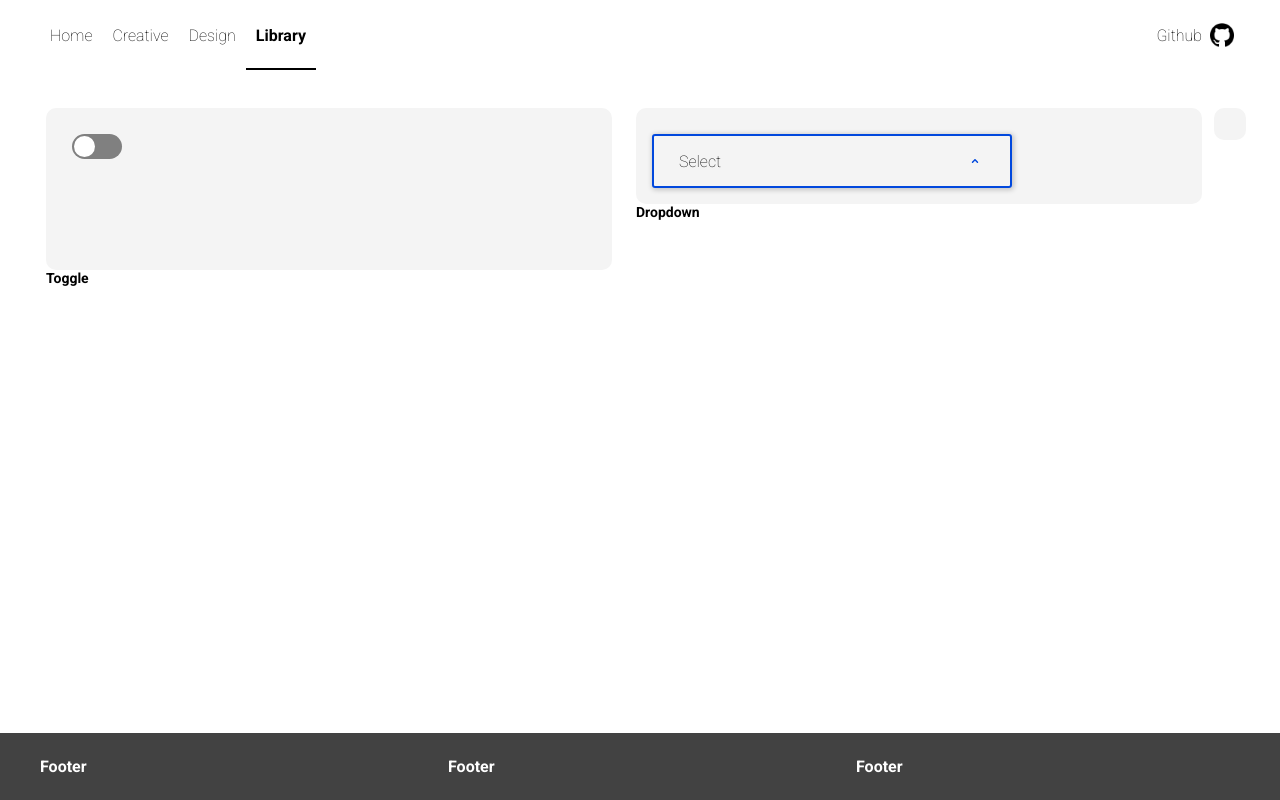
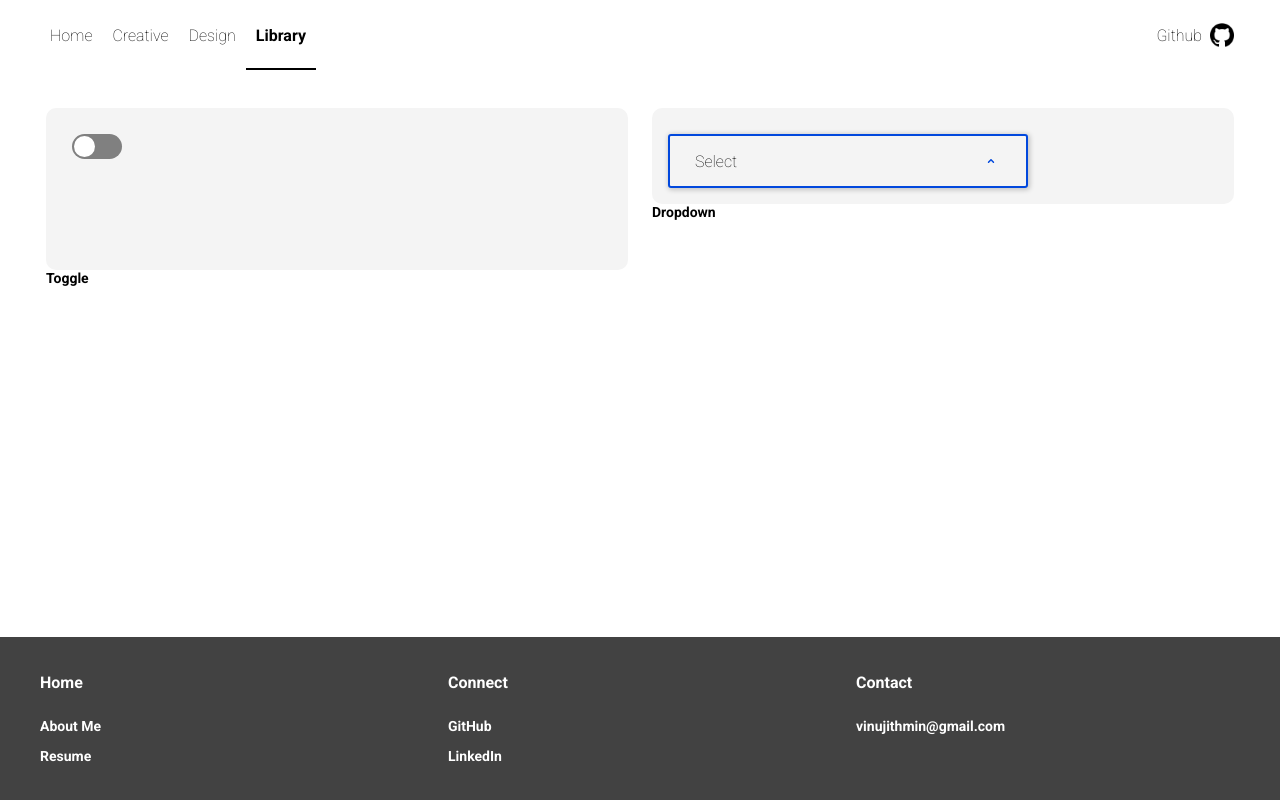
Before and after one commit to the-captain-america/Portfolio-v2, a React (Create React App) app: page /library in a window 1280 px wide. Built offline with nearby package versions, Linux system fonts and the light colour scheme.

Commit message:
add FooterInfo Component

```diff
--- a/src/common/Footer/Footer.js
+++ b/src/common/Footer/Footer.js
@@ -1,11 +1,12 @@
 import React from 'react'
 import styled, { css } from 'styled-components'
 import { Grid, Row, Col } from '@common/Grid'
+import { FooterInfo } from './FooterInfo'
 
 const FooterContainer = styled.div`
   flex-shrink: 0;
   background: #424242;
-  padding: 24px;
+  padding: 36px;
   span {
     color: white;
     font-weight: 600;
@@ -18,13 +19,16 @@ const Footer = () => {
       <Grid marginX={0}>
         <Row>
           <Col>
-            <span>Footer</span>
+            <span>Home</span>
+            <FooterInfo text1="About Me" text2="Resume" />
           </Col>
           <Col>
-            <span>Footer</span>
+            <span>Connect</span>
+            <FooterInfo text1="GitHub" text2="LinkedIn" />
           </Col>
           <Col>
-            <span>Footer</span>
+            <span>Contact</span>
+            <FooterInfo text1="vinujithmin@gmail.com" />
           </Col>
         </Row>
       </Grid>
--- /dev/null
+++ b/src/common/Footer/FooterInfo.js
@@ -0,0 +1,25 @@
+import React from 'react'
+import styled from 'styled-components'
+
+const FooterContainer = styled.div`
+  display: flex;
+  flex-direction: column;
+  margin-top: 12px;
+  span {
+    display: block;
+    width: 100%;
+    font-size: 14px;
+    padding-top: 14px;
+  }
+`
+
+const FooterInfo = ({ text1, text2 }) => {
+  return (
+    <FooterContainer>
+      <span>{text1}</span>
+      <span>{text2}</span>
+    </FooterContainer>
+  )
+}
+
+export { FooterInfo }
--- a/src/common/Toggle/Toggle.js
+++ b/src/common/Toggle/Toggle.js
@@ -63,7 +63,7 @@ const Toggle = ({ callback, name, value }) => {
   }
 
   return (
-    <Wrapper>
+    <Wrapper tabIndex={0}>
       <Container className="toggle-container">
         <Input value={value} onChange={handleChange} type="checkbox" />
         <Slider className="slider" />
--- a/src/components/Library/Library.js
+++ b/src/components/Library/Library.js
@@ -50,6 +50,7 @@ const Library = () => {
       <Col>
         <Card title="Toggle">
           <Toggle
+            className="toggle"
             value={state.toggle}
             name="toggle"
             callback={handleCallback}
@@ -66,11 +67,6 @@ const Library = () => {
           />
         </Card>
       </Col>
-      <Row>
-        <Col>
-          <Card></Card>
-        </Col>
-      </Row>
     </Row>
   )
 }
--- a/src/pages/Library/Library.js
+++ b/src/pages/Library/Library.js
@@ -14,7 +14,7 @@ const LibraryPage = () => {
         <Grid marginX={0}>
           <Row>
             <Card sm={12}>
-              <Library />
+              <Library className="library" />
             </Card>
           </Row>
         </Grid>
```
